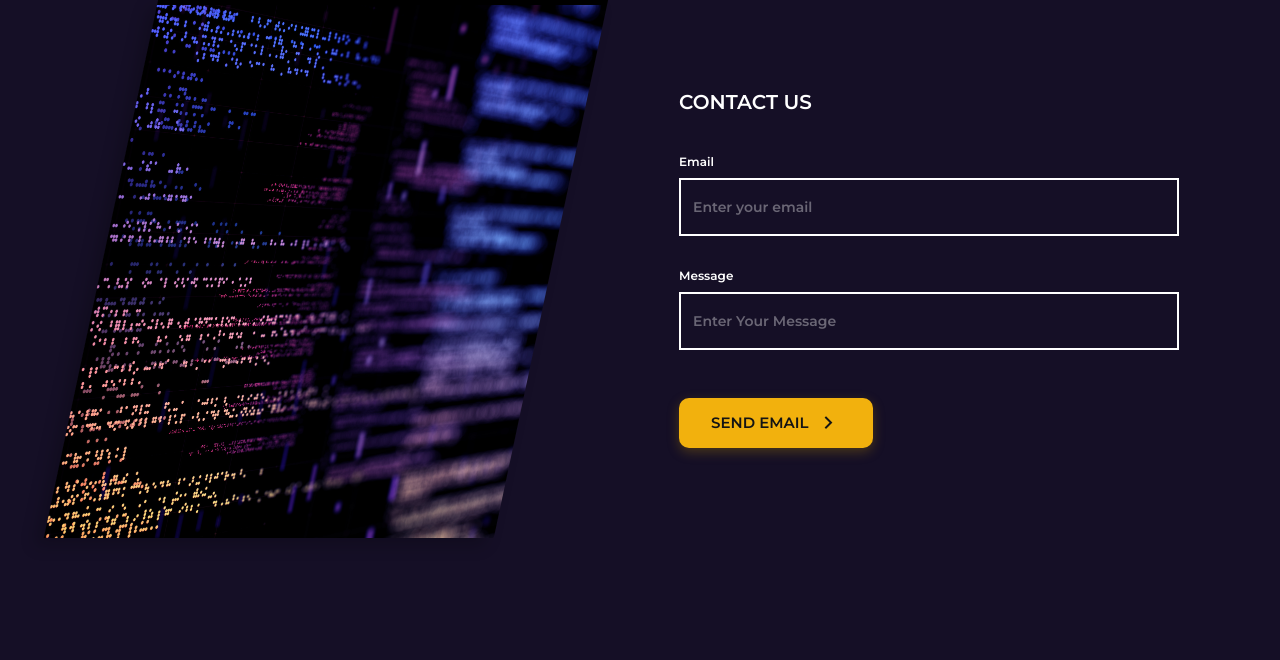
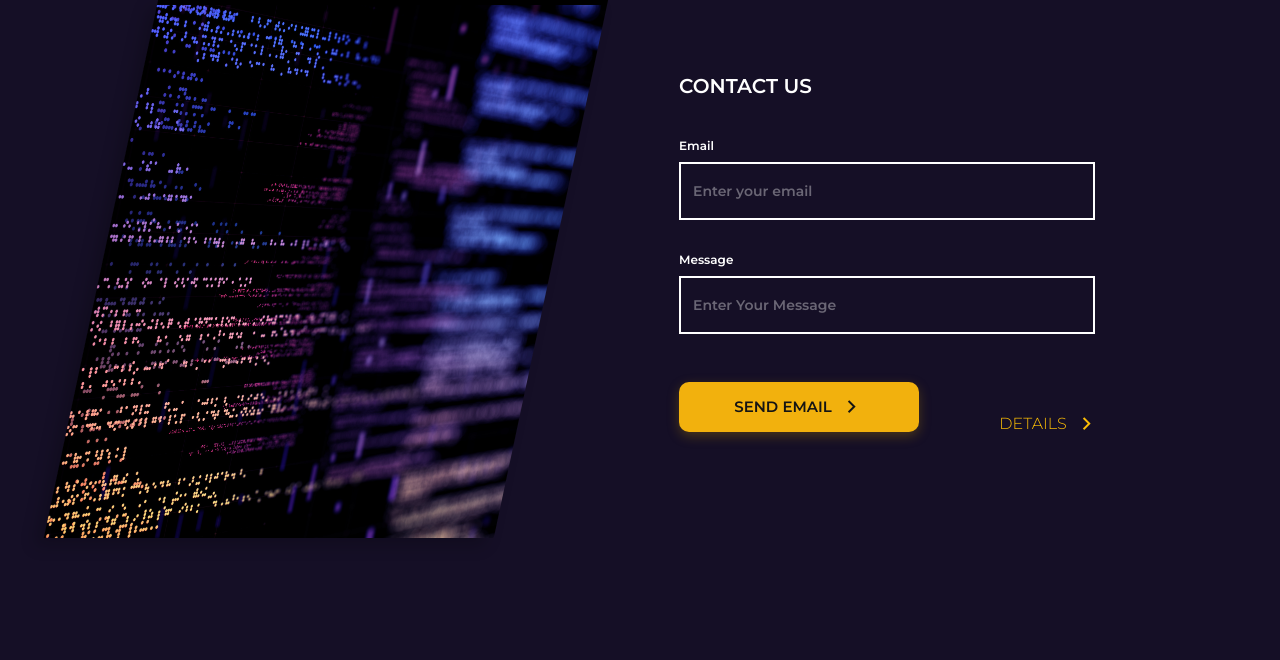
Before and after one commit to YaraAlqarni/CodeQuest, a website: page html/index.html in a window 1280 px wide. Shown: the part 3294-3954 px from the top of the page. Drawn offline with nearby package versions, Linux system fonts and the light colour scheme.

Commit message:
indexMod

```diff
--- a/css/index.css
+++ b/css/index.css
@@ -29,6 +29,7 @@ input,
 button {
   border: none;
   outline: none;
+
 }
 
 h1,
@@ -292,7 +293,7 @@ video {
   column-gap: .5rem;
   background-color: hsl(43, 90%, 50%);
   color: hsl(0, 0%, 8%);
-  ;
+
   padding: .75rem 2rem;
   font-weight: 600;
   box-shadow: 0 4px 12px hsla(43, 88%, 32%, .4);
@@ -571,6 +572,17 @@ video {
   box-shadow: -8px 8px 16px hsla(0, 0%, 0%, .2);
 }
 
+#moredetailsButton {
+  margin-left: 24rem;
+  margin-top: -5.5rem;
+  border: none;
+  font-size: 16px;
+  font-weight: 300;
+  color: rgb(251, 189, 5);
+
+}
+
+
 /*=============== FOOTER ===============*/
 .footer {
   background-color: rgb(21, 15, 38);
@@ -700,10 +712,24 @@ video {
     margin-left: 5rem;
   }
 
+  .contact__box {
+    width: 26rem;
+  }
+
+  .contact__button {
+    width: 26rem;
+  }
+
+  #moredetailsButton {
+    margin-left: 0;
+    margin-top: 0;
+  }
+
   .footer__container {
     grid-template-columns: repeat(3, max-content);
     justify-content: space-between;
     align-items: flex-start;
+
   }
 }
 
@@ -910,7 +936,14 @@ video {
   }
 
   .contact__button {
+    width: 15rem;
     justify-self: flex-start;
+  }
+
+  #moredetailsButton {
+    margin-top: -5rem;
+    margin-left: 15rem;
+
   }
 
   .footer {
--- a/html/index.html
+++ b/html/index.html
@@ -105,7 +105,7 @@
       </section>
 
       <!--==================== Editor ====================-->
-      <section class="models section" id="models">
+      <section class="Editor section" id="Editor">
          <h2 class="section__title">Code with clarity and precision</h2>
 
          <div class="models__editor-container container">
@@ -193,7 +193,7 @@
                   </div>
 
                </div>
-               <a href="quiz.html" class="button Qizzes__button">
+               <a href="p4.html" class="button Qizzes__button">
                   TRY IT! <i class="ri-arrow-right-s-line"></i>
                </a>
 
@@ -227,7 +227,11 @@
                   <button type="submit" class="button contact__button">
                      SEND EMAIL <i class="ri-arrow-right-s-line"></i>
                   </button>
+                  <a href="../html/Contact-form.html" class="button button__ghost" id="moredetailsButton">
+                     DETAILS <i class="ri-arrow-right-s-line"></i>
+                  </a>
                </form>
+
             </div>
 
             <img src="../images/HTML (2).png" alt="image" class="contact__img">
```
